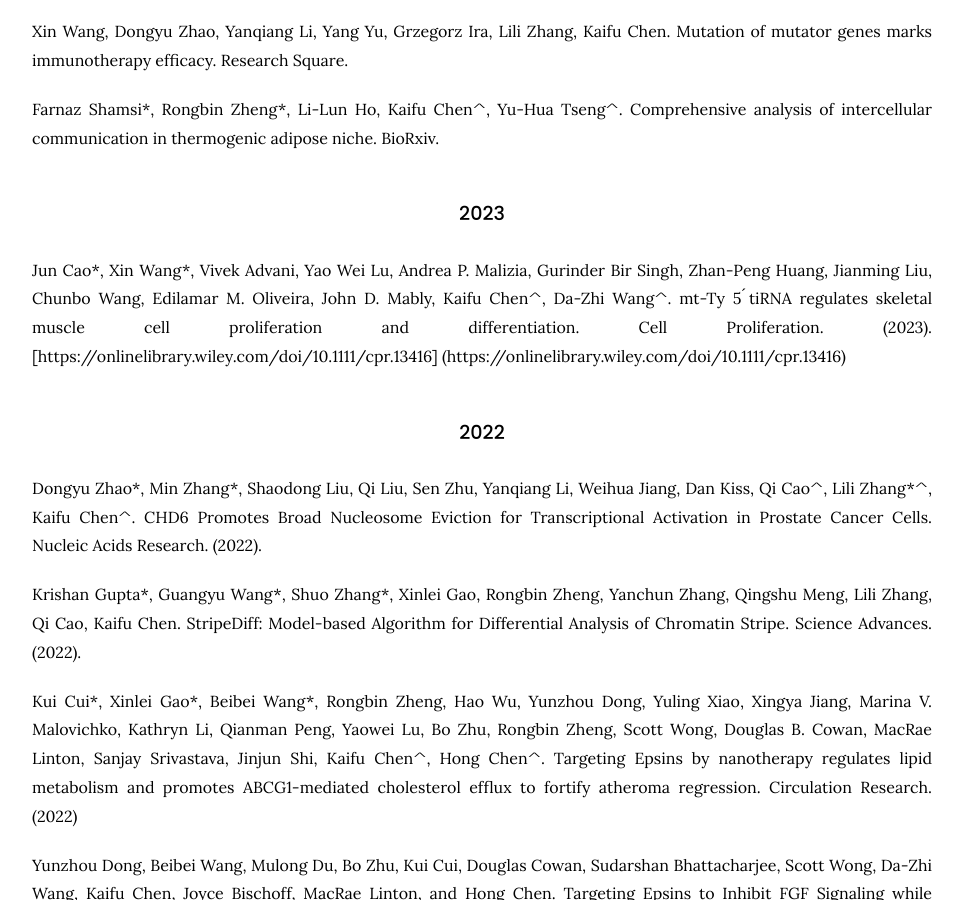
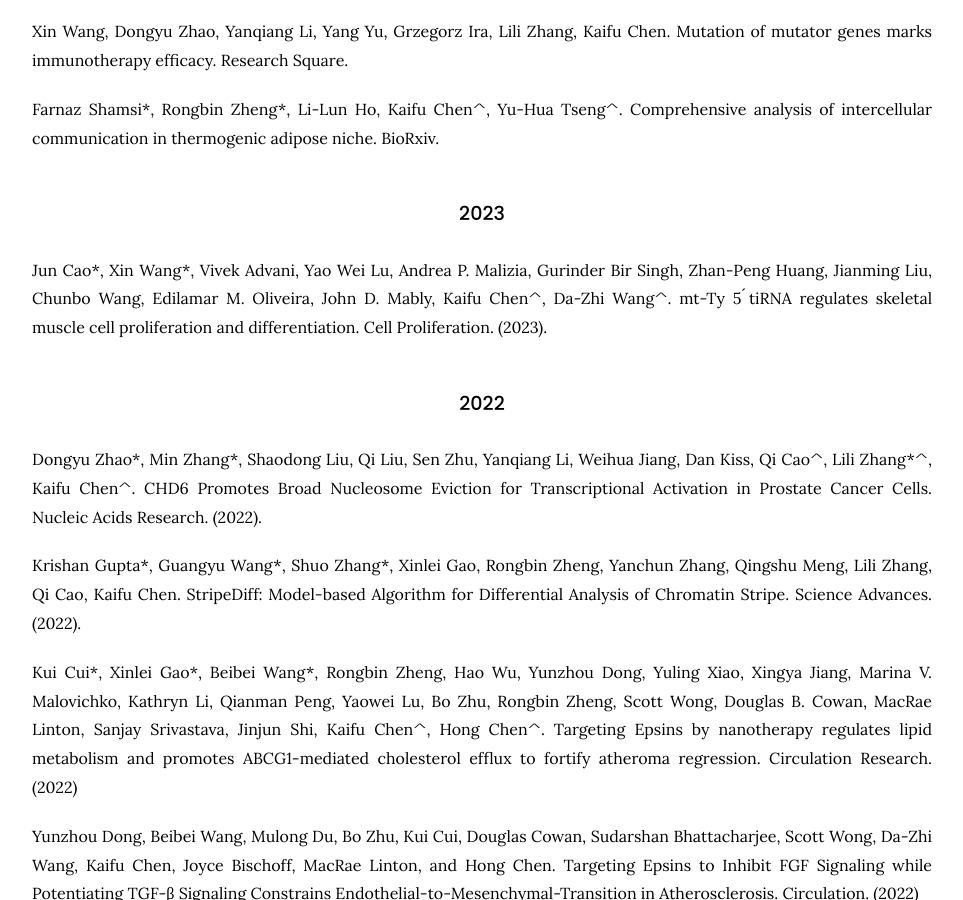
Before and after one commit to kaifuchenlab/kaifuchenlab.github.io, a Jekyll site: the page built from 3.publication/index.md, in a window 1280 px wide and 900 px high, scrolled down 449 px. Shown: the whole window, without its empty margins (158-1121 px from the left). Built offline with Jekyll 4.4.1, drawn with Linux system fonts in a browser that asks for light colours; part of the change alters nothing that is shown.

Commit message:
Update index.md

```diff
--- a/3.publication/index.md
+++ b/3.publication/index.md
@@ -23,7 +23,6 @@ BioRxiv.
 ### 2023
 
 Jun Cao\*, Xin Wang\*, Vivek Advani, Yao Wei Lu, Andrea P. Malizia, Gurinder Bir Singh, Zhan-Peng Huang, Jianming Liu, Chunbo Wang, Edilamar M. Oliveira, John D. Mably, Kaifu Chen^, Da-Zhi Wang^. mt-Ty 5 ́tiRNA regulates skeletal muscle cell proliferation and differentiation. Cell Proliferation. (2023).
-[https://onlinelibrary.wiley.com/doi/10.1111/cpr.13416] (https://onlinelibrary.wiley.com/doi/10.1111/cpr.13416)
 
 ### 2022
 
```
